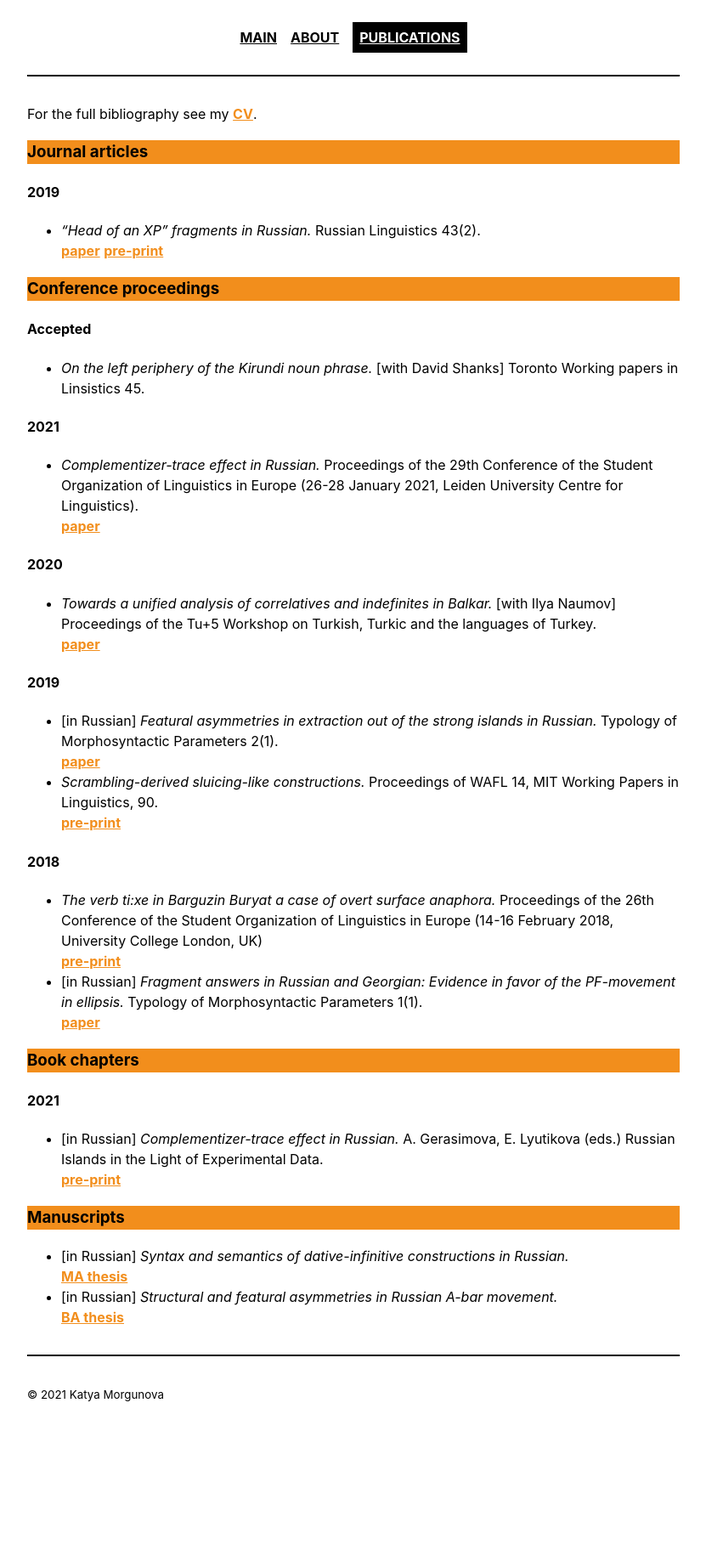
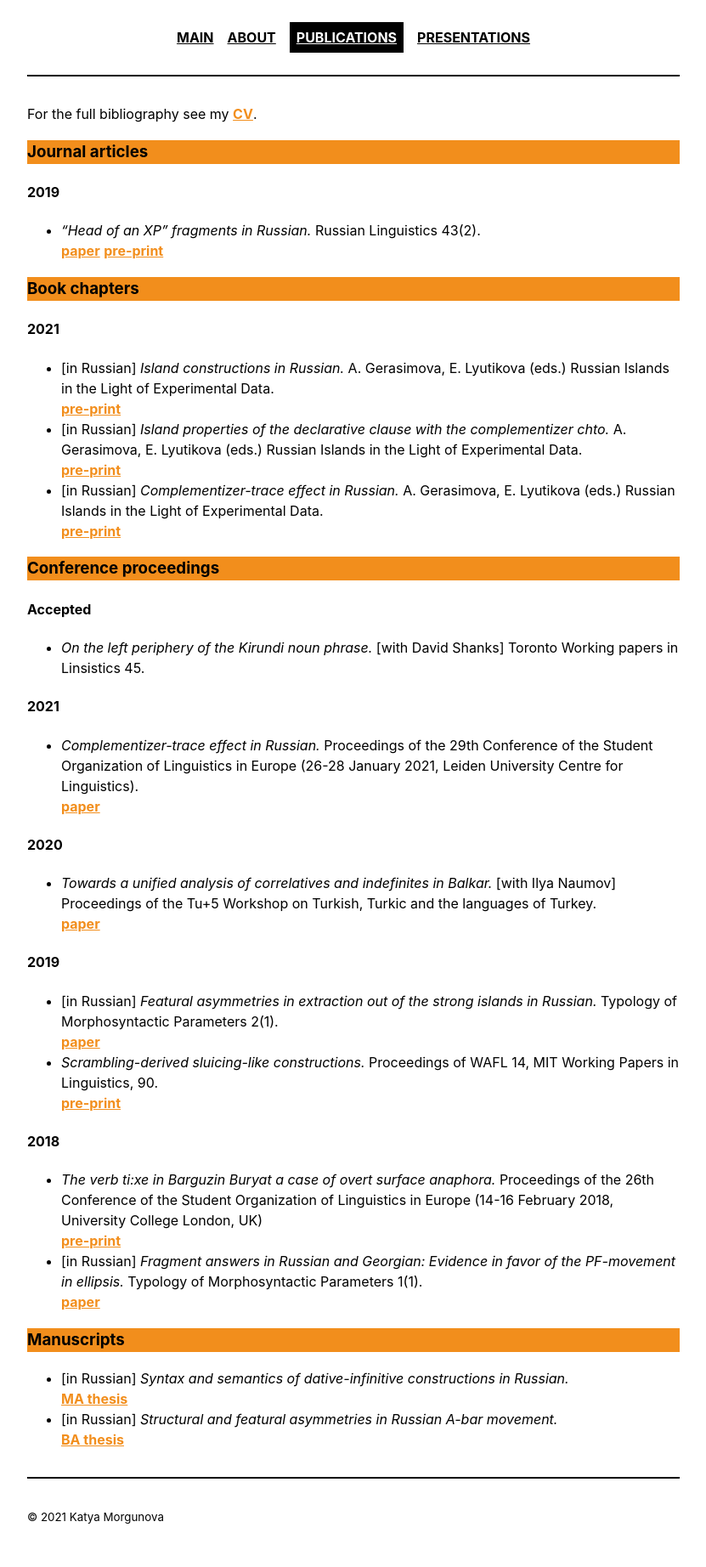
Before and after one commit to morgunova-katya/morgunova-katya.github.io, a Jekyll site: the page built from _pages/publications.md, in a window 1280 px wide. Shown: the whole page at 85% size, without its empty margins (224-1055 px from the left). Built offline with Jekyll 4.4.1, drawn with Linux system fonts in a browser that asks for light colours; before the commit the page ends 1700 px from its top, so only the background shows below that.

Commit message:
add presentations

```diff
--- a/_includes/navigation.html
+++ b/_includes/navigation.html
@@ -3,5 +3,6 @@
     <li><a href="/" {% if page.url == "/" %}class="active"{% endif %}>Main</a></li>
     <li><a href="/about" {% if page.url == "/about" %}class="active"{% endif %}>About</a></li>
     <li><a href="/publications" {% if page.url == "/publications" %}class="active"{% endif %}>Publications</a></li>
+    <li><a href="/presentations" {% if page.url == "/presentations" %}class="active"{% endif %}>Presentations</a></li>
   </ul>
 </nav>
--- a/_pages/publications.md
+++ b/_pages/publications.md
@@ -11,6 +11,16 @@ For the full bibliography see my <a href="{{ site.baseurl }}/files/morgunova_cv.
 
 <ul>
 <li><i>“Head of an XP” fragments in Russian.</i> Russian Linguistics 43(2). <br> <a href="https://link.springer.com/article/10.1007/s11185-019-09212-y" class="pdf">paper</a> <a href="{{ site.baseurl }}/files/“Head of an XP” fragments in Russian.pdf" class="pdf">pre-print</a> </li>
+</ul>
+
+<h3> Book chapters </h3>
+
+<h4> 2021 </h4>
+
+<ul>
+<li>[in Russian] <i>Island constructions in Russian.</i> A. Gerasimova, E. Lyutikova (eds.) Russian Islands in the Light of Experimental Data. <br> <a href="{{ site.baseurl }}/files/complementizer_trace_draft_final_rus.pdf" class="pdf">pre-print</a> </li>
+<li>[in Russian] <i>Island properties of the declarative clause with the complementizer chto.</i> A. Gerasimova, E. Lyutikova (eds.) Russian Islands in the Light of Experimental Data. <br> <a href="{{ site.baseurl }}/files/complementizer_trace_draft_final_rus.pdf" class="pdf">pre-print</a> </li>
+<li>[in Russian] <i>Complementizer-trace effect in Russian.</i> A. Gerasimova, E. Lyutikova (eds.) Russian Islands in the Light of Experimental Data. <br> <a href="{{ site.baseurl }}/files/complementizer_trace_draft_final_rus.pdf" class="pdf">pre-print</a> </li>
 </ul>
 
 <h3> Conference proceedings </h3>
@@ -47,14 +57,6 @@ For the full bibliography see my <a href="{{ site.baseurl }}/files/morgunova_cv.
 <li>[in Russian] <i>Fragment answers in Russian and Georgian: Evidence in favor of the PF-movement in ellipsis.</i> Typology of Morphosyntactic Parameters 1(1). <br> <a href="http://tmp.sc/application/files/7215/5768/7206/Morgunova-2018-1-1.pdf" class="pdf">paper</a> </li>
 </ul>
 
-<h3> Book chapters </h3>
-
-<h4> 2021 </h4>
-
-<ul>
-<li>[in Russian] <i>Complementizer-trace effect in Russian.</i> A. Gerasimova, E. Lyutikova (eds.) Russian Islands in the Light of Experimental Data. <br> <a href="{{ site.baseurl }}/files/complementizer_trace_draft_final_rus.pdf" class="pdf">pre-print</a> </li>
-</ul>
-
 <h3> Manuscripts </h3>
 
 <ul>
```
Also changed, not shown: _pages/presentations.md (added, +4 -0 lines).
